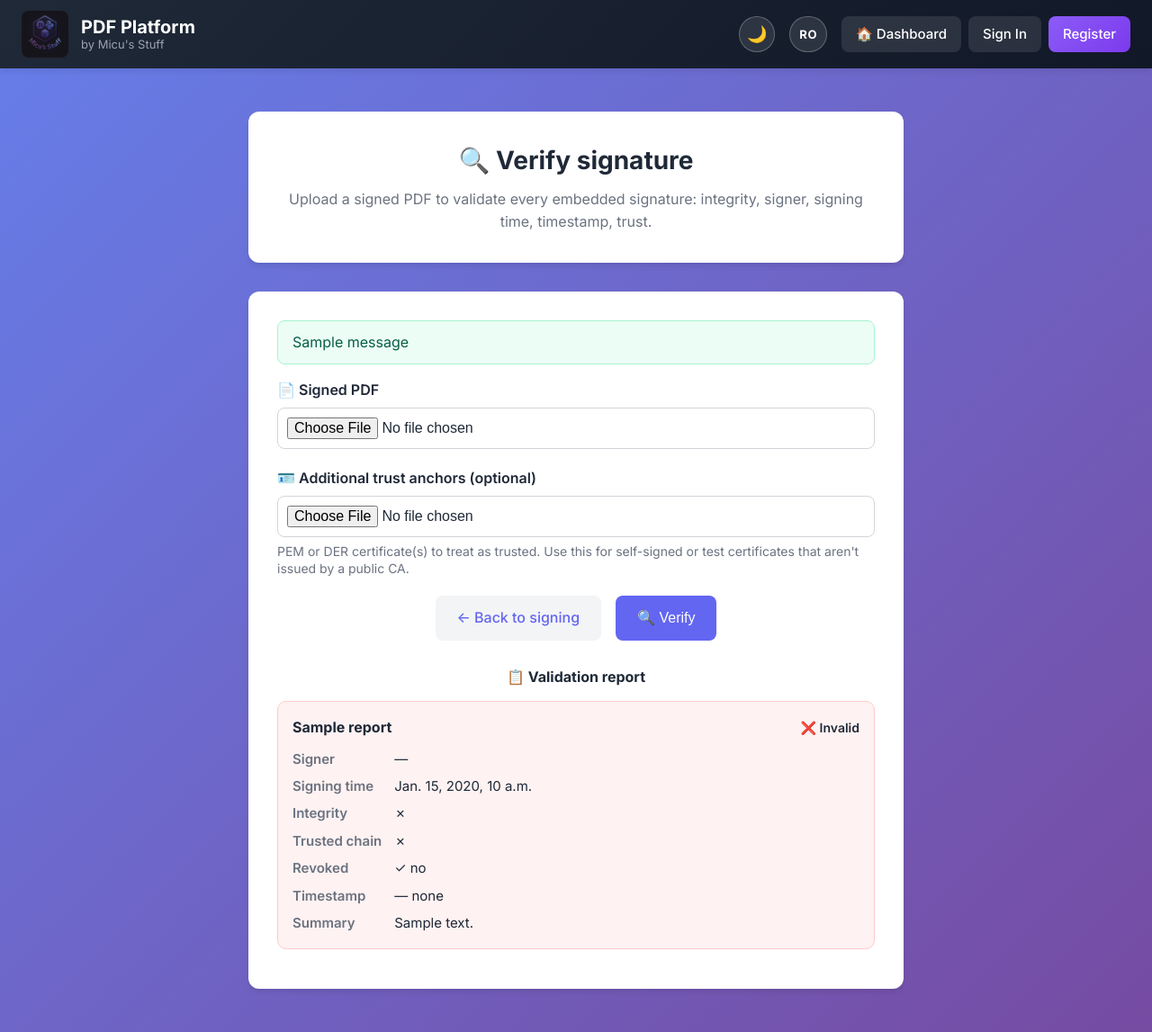
After one commit to Alexandru2984/pdf_Editor_v2, a Django app: template pdfeditor/templates/pdfeditor/verify_signature.html in a window 1280 px wide. The commit adds this page. Shown: the whole page at 90% size. Run offline with Django 4.2, Linux system fonts and the light colour scheme; tables that the repository leaves empty hold one stand-in row (values such as "Sample post"); the template is opened without the code that fills it: values that come from a table or form of the project are taken from there, most other values are stand-ins (such as "Sample title", 1, 10 or a date in 2020); one stand-in notice (Sample message) is shown; some libraries are stand-ins or nearby versions.

Commit message:
added pdf digital signature

```diff
--- a/pdfeditor/forms.py
+++ b/pdfeditor/forms.py
@@ -214,11 +214,51 @@ class SignPDFForm(forms.Form):
         label="Embed trusted timestamp (RFC 3161)",
         help_text="Adds a verifiable signing time fetched from a public TSA.",
     )
+    embed_validation_info = forms.BooleanField(
+        required=False,
+        initial=False,
+        label="Embed long-term validation info (PAdES B-LT)",
+        help_text=(
+            "Fetches OCSP/CRL responses for the signing chain and embeds them in "
+            "the PDF, so the signature stays verifiable even if the CA goes offline. "
+            "Only works with certificates issued by a public CA — self-signed "
+            "certificates will fail."
+        ),
+    )
 
     def clean_p12_file(self):
         f = self.cleaned_data.get("p12_file")
         if f and f.size > 1024 * 1024:  # 1 MB cap is plenty for a .p12
             raise forms.ValidationError("Certificate file is too large (max 1 MB).")
+        return f
+
+
+class VerifyPDFForm(forms.Form):
+    """Form for verifying signatures on an uploaded PDF."""
+
+    pdf_file = forms.FileField(
+        required=True,
+        label="Signed PDF",
+    )
+    trust_certs = forms.FileField(
+        required=False,
+        label="Additional trust anchors (optional)",
+        help_text=(
+            "PEM or DER certificate(s) to treat as trusted. Use this for self-signed "
+            "or test certificates that aren't issued by a public CA."
+        ),
+    )
+
+    def clean_pdf_file(self):
+        f = self.cleaned_data.get("pdf_file")
+        if f and f.size > 50 * 1024 * 1024:
+            raise forms.ValidationError("PDF too large (max 50 MB).")
+        return f
+
+    def clean_trust_certs(self):
+        f = self.cleaned_data.get("trust_certs")
+        if f and f.size > 256 * 1024:
+            raise forms.ValidationError("Trust anchor file too large (max 256 KB).")
         return f
 
 
--- a/pdfeditor/pdf_processor/__init__.py
+++ b/pdfeditor/pdf_processor/__init__.py
@@ -23,6 +23,7 @@ from .ops import (
     rotate_pages,
     sign_pdf,
     split_pdf,
+    verify_pdf_signatures,
 )
 
 __all__ = [
@@ -33,6 +34,7 @@ __all__ = [
     "compress_pdf",
     "protect_pdf",
     "sign_pdf",
+    "verify_pdf_signatures",
     "add_watermark",
     "rotate_pages",
     "add_page_numbers",
--- a/pdfeditor/templates/pdfeditor/sign_result.html
+++ b/pdfeditor/templates/pdfeditor/sign_result.html
@@ -29,6 +29,9 @@
             <a href="{% url 'dashboard' %}" class="btn btn-secondary">
                 ← {% trans "Dashboard" %}
             </a>
+            <a href="{% url 'verify_signature' %}" class="btn btn-secondary">
+                🔍 {% trans "Verify signature" %}
+            </a>
             <a href="{% url 'download_signed' %}" class="btn btn-primary">
                 📥 {% trans "Download Signed PDF" %}
             </a>
--- /dev/null
+++ b/pdfeditor/templates/pdfeditor/verify_signature.html
@@ -0,0 +1,151 @@
+{% extends 'pdfeditor/base.html' %}
+{% load i18n %}
+
+{% block title %}{% trans "Verify signature" %}{% endblock %}
+
+{% block content %}
+<div class="preview-container" style="--tool-max-width: 760px;">
+    <div class="preview-header">
+        <div class="text-center">
+            <h2 class="tool-page-title">🔍 {% trans "Verify signature" %}</h2>
+            <p class="tool-page-subtitle">
+                {% trans "Upload a signed PDF to validate every embedded signature: integrity, signer, signing time, timestamp, trust." %}
+            </p>
+        </div>
+    </div>
+
+    <div class="pdf-viewer-wrapper">
+        {% if messages %}
+            {% for message in messages %}
+            <div class="alert-box alert-box--{{ message.tags|default:'info' }}">{{ message }}</div>
+            {% endfor %}
+        {% endif %}
+
+        <form method="post" enctype="multipart/form-data" novalidate>
+            {% csrf_token %}
+
+            {% if form.non_field_errors %}
+            <div class="alert-box alert-box--error">{{ form.non_field_errors }}</div>
+            {% endif %}
+
+            <div class="form-field">
+                <label class="form-field-label" for="{{ form.pdf_file.id_for_label }}">
+                    📄 {{ form.pdf_file.label }}
+                </label>
+                {{ form.pdf_file }}
+                {% if form.pdf_file.errors %}<div class="form-field-error">{{ form.pdf_file.errors }}</div>{% endif %}
+            </div>
+
+            <div class="form-field">
+                <label class="form-field-label" for="{{ form.trust_certs.id_for_label }}">
+                    🪪 {{ form.trust_certs.label }}
+                </label>
+                {{ form.trust_certs }}
+                <small class="form-field-help">{{ form.trust_certs.help_text }}</small>
+                {% if form.trust_certs.errors %}<div class="form-field-error">{{ form.trust_certs.errors }}</div>{% endif %}
+            </div>
+
+            <div class="tool-form-actions">
+                <a href="{% url 'sign' %}" class="btn btn-secondary">
+                    ← {% trans "Back to signing" %}
+                </a>
+                <button type="submit" class="btn btn-primary">
+                    🔍 {% trans "Verify" %}
+                </button>
+            </div>
+        </form>
+
+        {% if reports %}
+        <h3 class="result-section-title">📋 {% trans "Validation report" %}</h3>
+        {% for r in reports %}
+        <div class="report-card report-card--{% if r.intact and r.trusted %}ok{% elif r.intact %}warn{% else %}error{% endif %}">
+            <div class="report-header">
+                <strong>{{ r.field_name }}</strong>
+                <span class="report-badge">
+                    {% if r.intact and r.trusted %}✅ {% trans "Valid & trusted" %}
+                    {% elif r.intact %}⚠️ {% trans "Intact but untrusted" %}
+                    {% else %}❌ {% trans "Invalid" %}{% endif %}
+                </span>
+            </div>
+            <dl class="report-list">
+                <dt>{% trans "Signer" %}</dt><dd>{{ r.signer_name|default:"—" }}</dd>
+                <dt>{% trans "Signing time" %}</dt><dd>{{ r.signing_time|default:"—" }}</dd>
+                <dt>{% trans "Integrity" %}</dt><dd>{% if r.intact %}✓{% else %}✗{% endif %}</dd>
+                <dt>{% trans "Trusted chain" %}</dt><dd>{% if r.trusted %}✓{% else %}✗{% endif %}</dd>
+                <dt>{% trans "Revoked" %}</dt><dd>{% if r.revoked %}✗{% else %}✓ {% trans "no" %}{% endif %}</dd>
+                <dt>{% trans "Timestamp" %}</dt>
+                <dd>
+                    {% if r.has_timestamp %}
+                        {% if r.timestamp_valid %}✓ {% trans "valid" %}{% else %}✗ {% trans "invalid" %}{% endif %}
+                    {% else %}— {% trans "none" %}{% endif %}
+                </dd>
+                <dt>{% trans "Summary" %}</dt><dd>{{ r.summary }}</dd>
+            </dl>
+            {% if r.errors %}
+            <div class="report-errors">
+                <strong>{% trans "Errors:" %}</strong>
+                <ul>
+                {% for e in r.errors %}<li>{{ e }}</li>{% endfor %}
+                </ul>
+            </div>
+            {% endif %}
+        </div>
+        {% endfor %}
+        {% endif %}
+    </div>
+</div>
+
+<style>
+    .form-field { margin-bottom: 1.25rem; }
+    .form-field-label {
+        display: block; font-weight: 600; margin-bottom: 0.4rem;
+        color: var(--text-primary, #1f2937);
+    }
+    .form-field input[type="file"] {
+        width: 100%; padding: 0.625rem; border: 1px solid #d1d5db;
+        border-radius: 0.5rem; font-size: 1rem; box-sizing: border-box;
+    }
+    .form-field-help {
+        display: block; margin-top: 0.35rem; color: #6b7280; font-size: 0.875rem;
+    }
+    .form-field-error {
+        color: #b91c1c; font-size: 0.875rem; margin-top: 0.25rem;
+    }
+    .alert-box--error { background: #fef2f2; border: 1px solid #fecaca; color: #991b1b; padding: 0.75rem 1rem; border-radius: 0.5rem; margin-bottom: 1rem; }
+    .alert-box--warning { background: #fffbeb; border: 1px solid #fde68a; color: #92400e; padding: 0.75rem 1rem; border-radius: 0.5rem; margin-bottom: 1rem; }
+    .alert-box--info { background: #eff6ff; border: 1px solid #bfdbfe; color: #1e40af; padding: 0.75rem 1rem; border-radius: 0.5rem; margin-bottom: 1rem; }
+
+    .result-section-title {
+        font-size: 1rem; font-weight: 700; margin: 1.75rem 0 0.875rem 0;
+        color: var(--text-primary, #1f2937);
+    }
+    .report-card {
+        border: 1px solid #e5e7eb; border-radius: 0.625rem;
+        padding: 1rem; margin-bottom: 0.75rem; background: #f9fafb;
+    }
+    .report-card--ok { border-color: #a7f3d0; background: #ecfdf5; }
+    .report-card--warn { border-color: #fde68a; background: #fffbeb; }
+    .report-card--error { border-color: #fecaca; background: #fef2f2; }
+    .report-header {
+        display: flex; justify-content: space-between; align-items: center;
+        gap: 0.75rem; margin-bottom: 0.625rem;
+    }
+    .report-badge { font-size: 0.875rem; font-weight: 600; }
+    .report-list {
+        display: grid; grid-template-columns: max-content 1fr;
+        gap: 0.4rem 0.875rem; margin: 0; font-size: 0.9375rem;
+    }
+    .report-list dt {
+        font-weight: 600; color: #6b7280;
+    }
+    .report-list dd { margin: 0; word-break: break-word; }
+    .report-errors {
+        margin-top: 0.625rem; padding: 0.625rem; background: #fef2f2;
+        border-radius: 0.375rem; color: #991b1b; font-size: 0.875rem;
+    }
+    .report-errors ul { margin: 0.25rem 0 0; padding-left: 1.25rem; }
+    [data-theme="dark"] .report-card { background: #111827; border-color: #374151; }
+    [data-theme="dark"] .report-list dt { color: #9ca3af; }
+    [data-theme="dark"] .report-list dd { color: #e5e7eb; }
+</style>
+{% endblock %}
--- a/pdfeditor/urls.py
+++ b/pdfeditor/urls.py
@@ -26,6 +26,7 @@ urlpatterns = [
     path("sign/", views.sign_view, name="sign"),
     path("sign/result/", views.sign_result_view, name="sign_result"),
     path("sign/generate-cert/", views.generate_cert_view, name="generate_cert"),
+    path("sign/verify/", views.verify_signature_view, name="verify_signature"),
     path("download_signed/", views.download_signed_view, name="download_signed"),
     path("watermark/", views.watermark_view, name="watermark"),
     path("watermark/result/", views.watermark_result_view, name="watermark_result"),
--- a/pdfeditor/views/__init__.py
+++ b/pdfeditor/views/__init__.py
@@ -29,6 +29,7 @@ from .basic_ops import (
     sign_view,
     split_result_view,
     split_view,
+    verify_signature_view,
 )
 from .edit import (
     download_view,
@@ -95,6 +96,7 @@ __all__ = [
     "sign_result_view",
     "download_signed_view",
     "generate_cert_view",
+    "verify_signature_view",
     "watermark_view",
     "watermark_result_view",
     "download_watermarked_view",
```
Also changed, not shown: pdfeditor/pdf_processor/ops.py (+123 -8 lines), pdfeditor/templates/pdfeditor/sign.html (+10 -0 lines), pdfeditor/tests_ops.py (+78 -4 lines), pdfeditor/tests_views.py (+53 -0 lines), pdfeditor/views/basic_ops.py (+56 -1 lines), locale/ro/LC_MESSAGES/django.po, 1 other file.
